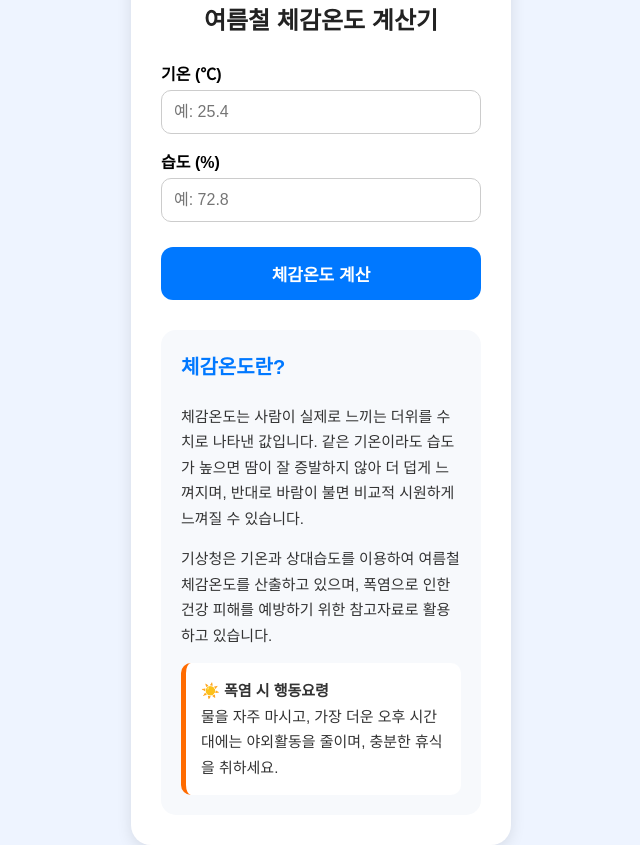
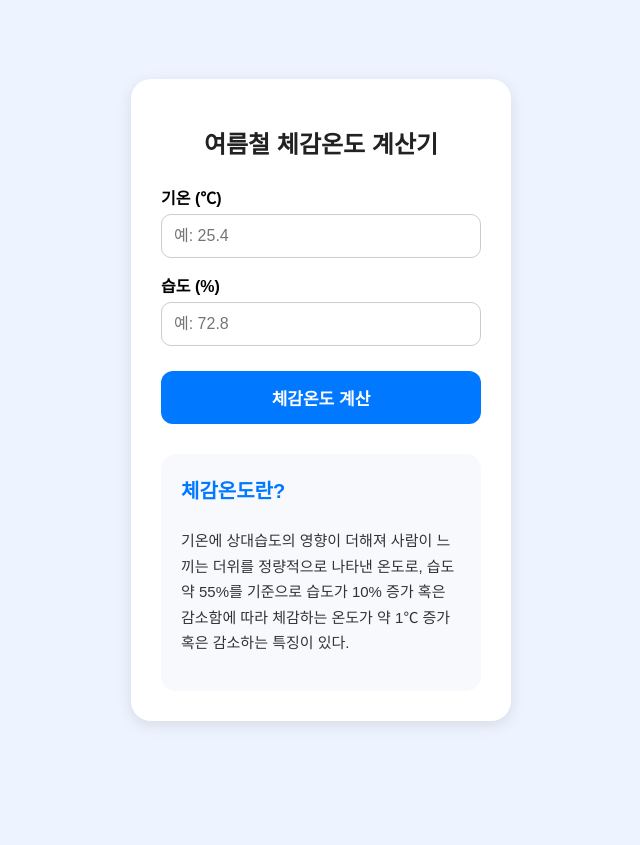
Before and after one commit to kminant/felt-temperature, a plain HTML site: page index.html in a window 1280 px wide. Shown: the whole page, without its empty margins (319-959 px from the left). After the commit the page ends 800 px from the top, so only its background shows below. Drawn offline with Linux system fonts and the light colour scheme.

Commit message:
Update index.html

```diff
--- a/index.html
+++ b/index.html
@@ -117,28 +117,10 @@
         </h3>
 
         <p>
-            체감온도는 사람이 실제로 느끼는 더위를 수치로 나타낸 값입니다.
-            같은 기온이라도 습도가 높으면 땀이 잘 증발하지 않아 더 덥게 느껴지며,
-            반대로 바람이 불면 비교적 시원하게 느껴질 수 있습니다.
+            기온에 상대습도의 영향이 더해져 사람이 느끼는 더위를 정량적으로 나타낸 온도로,
+            습도 약 55%를 기준으로 습도가 10% 증가 혹은 감소함에 따라
+            체감하는 온도가 약 1℃ 증가 혹은 감소하는 특징이 있다.
         </p>
-
-        <p>
-            기상청은 기온과 상대습도를 이용하여 여름철 체감온도를 산출하고 있으며,
-            폭염으로 인한 건강 피해를 예방하기 위한 참고자료로 활용하고 있습니다.
-        </p>
-
-        <div style="
-            margin-top:15px;
-            padding:15px;
-            background:white;
-            border-left:5px solid #ff6b00;
-            border-radius:10px;
-        ">
-            ☀️ <strong>폭염 시 행동요령</strong><br>
-            물을 자주 마시고,
-            가장 더운 오후 시간대에는 야외활동을 줄이며,
-            충분한 휴식을 취하세요.
-        </div>
 
 </div>
 
```
